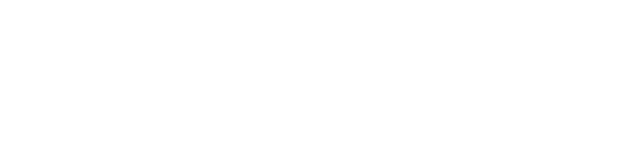
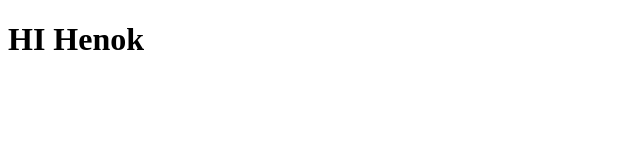
Before and after one commit to henok79/gitPractice, a plain HTML site: page pages/index.html in a window 1280 px wide. Shown: the whole page, without its empty margins (0-640 px from the left). Drawn offline with Linux system fonts and the light colour scheme.

Commit message:
Update index.html

```diff
--- a/pages/index.html
+++ b/pages/index.html
@@ -4,9 +4,9 @@
     <meta charset="UTF-8">
     <meta http-equiv="X-UA-Compatible" content="IE=edge">
     <meta name="viewport" content="width=device-width, initial-scale=1.0">
-    <title>Document</title>
+    <title>Hello Henok</title>
 </head>
 <body>
-
+    <h1> HI Henok</h1>
 </body>
 </html>
```
